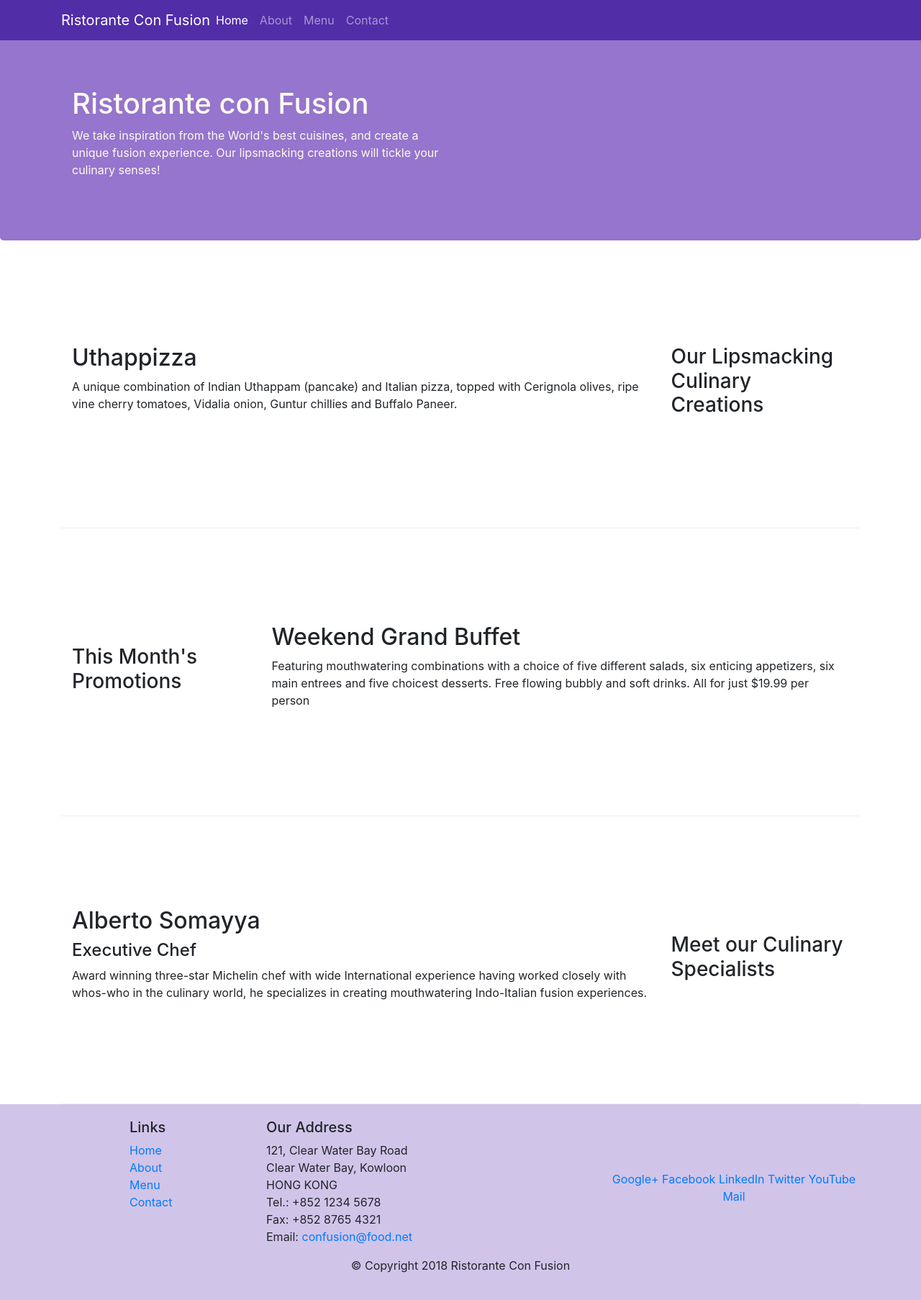
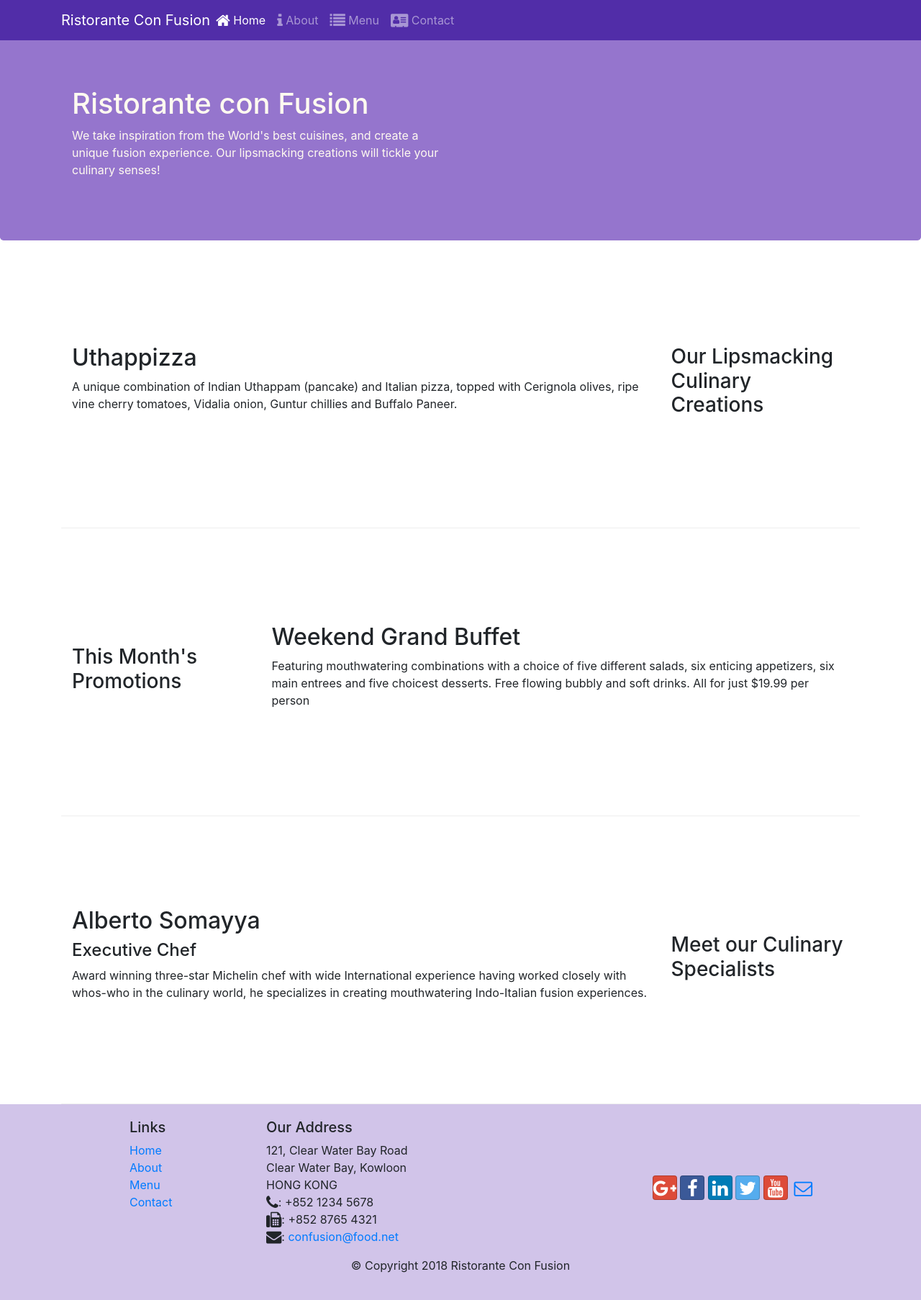
Before and after one commit to EarnestScott/FrontEndBootsrap-Coursera, a website: page index.html in a window 1280 px wide. Shown: the whole page at 72% size. Drawn offline with nearby package versions, Linux system fonts and the light colour scheme.

Commit message:
Icon fonts

```diff
--- a/index.html
+++ b/index.html
@@ -9,6 +9,8 @@
 
     <!-- Bootstrap CSS -->
     <link rel="stylesheet" href="node_modules/bootstrap/dist/css/bootstrap.min.css">
+    <link rel="stylesheet" href="node_modules/font-awesome/css/font-awesome.min.css">
+    <link rel="stylesheet" href="node_modules/bootstrap-social/bootstrap-social.css">
     <link rel="stylesheet" href="css/styles.css">
     <title>Ristorante Con Fusion</title>
 </head>
@@ -23,10 +25,15 @@
             <div class="collapse navbar-collapse" id="Navbar">
 
                 <ul class="navbar-nav mr-auto">
-                    <li class="nav-item active"><a class="nav-link" href="#">Home</a></li>
-                    <li class="nav-item"><a class="nav-link" href="./aboutus.html">About</a></li>
-                    <li class="nav-item"><a class="nav-link" href="#">Menu</a></li>
-                    <li class="nav-item"><a class="nav-link" href="#">Contact</a></li>
+                    <li class="nav-item active"><a class="nav-link" href="#"><span class="fa fa-home fa-lg"></span>
+                            Home</a></li>
+                    <li class="nav-item"><a class="nav-link" href="./aboutus.html"><span
+                                class="fa fa-info fa-lg"></span> About</a></li>
+                    <li class="nav-item"><a class="nav-link" href="#"><span class="fa fa-list fa-lg"></span> Menu</a>
+                    </li>
+                    <li class="nav-item"><a class="nav-link" href="#"><span class="fa fa-address-card fa-lg"></span>
+                            Contact</a>
+                    </li>
 
                 </ul>
             </div>
@@ -105,19 +112,24 @@
                         121, Clear Water Bay Road<br>
                         Clear Water Bay, Kowloon<br>
                         HONG KONG<br>
-                        Tel.: +852 1234 5678<br>
-                        Fax: +852 8765 4321<br>
-                        Email: <a href="mailto:confusion@food.net">confusion@food.net</a>
+                        <i class="fa fa-phone fa-lg"></i>: +852 1234 5678<br>
+                        <i class="fa fa-fax fa-lg"></i>: +852 8765 4321<br>
+                        <i class="fa fa-envelope fa-lg"></i>: <a href="mailto:confusion@food.net">confusion@food.net</a>
                     </address>
                 </div>
                 <div class="col-12 col-sm-4 align-self-center">
                     <div class="text-center">
-                        <a href="http://google.com/+">Google+</a>
-                        <a href="http://www.facebook.com/profile.php?id=">Facebook</a>
-                        <a href="http://www.linkedin.com/in/">LinkedIn</a>
-                        <a href="http://twitter.com/">Twitter</a>
-                        <a href="http://youtube.com/">YouTube</a>
-                        <a href="mailto:">Mail</a>
+                        <a class="btn btn-social-icon btn-google" href="http://google.com/+"><i
+                                class="fa fa-google-plus fa-lg"></i></a>
+                        <a class="btn btn-social-icon btn-facebook" href="http://www.facebook.com/profile.php?id="><i
+                                class="fa fa-facebook fa-lg"></i></a>
+                        <a class="btn btn-social-icon btn-linkedin" href="http://www.linkedin.com/in/"><i
+                                class="fa fa-linkedin fa-lg"></i></a>
+                        <a class="btn btn-social-icon btn-twitter" href="http://twitter.com/"><i
+                                class="fa fa-twitter fa-lg"></i></a>
+                        <a class="btn btn-social-icon btn-google" href="http://youtube.com/"><i
+                                class="fa fa-youtube fa-lg"></i></a>
+                        <a class="btn btn-social-icon" href="mailto:"><i class="fa fa-envelope-o fa-lg"></i></a>
                     </div>
                 </div>
             </div>
--- a/package.json
+++ b/package.json
@@ -15,6 +15,8 @@
   },
   "dependencies": {
     "bootstrap": "^4.0.0",
+    "bootstrap-social": "^5.1.1",
+    "font-awesome": "^4.7.0",
     "jquery": "^3.3.1",
     "popper.js": "^1.12.9"
   }
```
Also changed, not shown: aboutus.html (+24 -13 lines), 1 other file.
